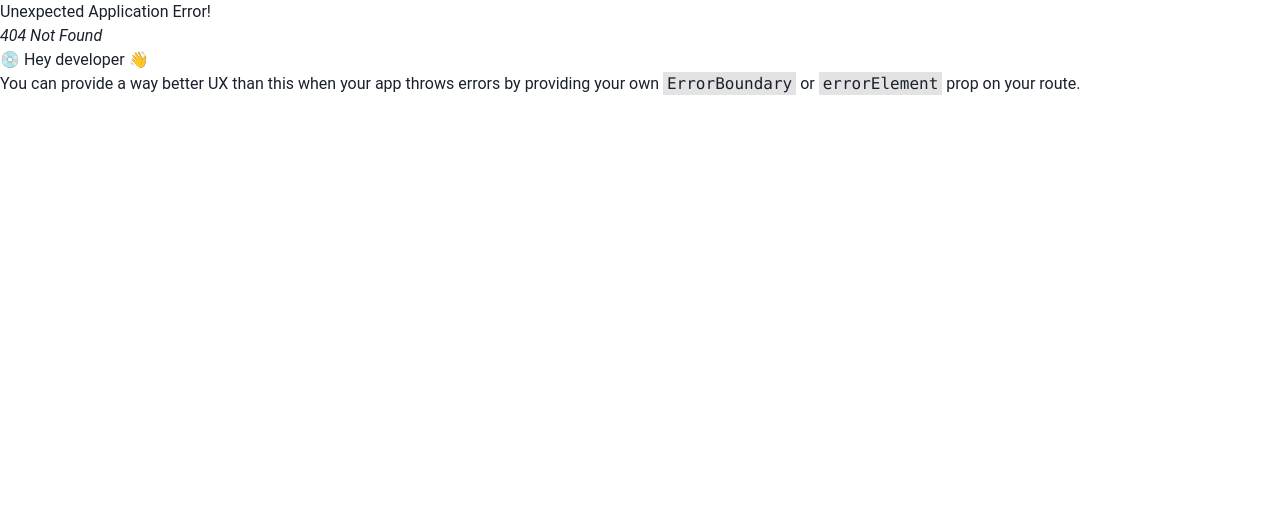
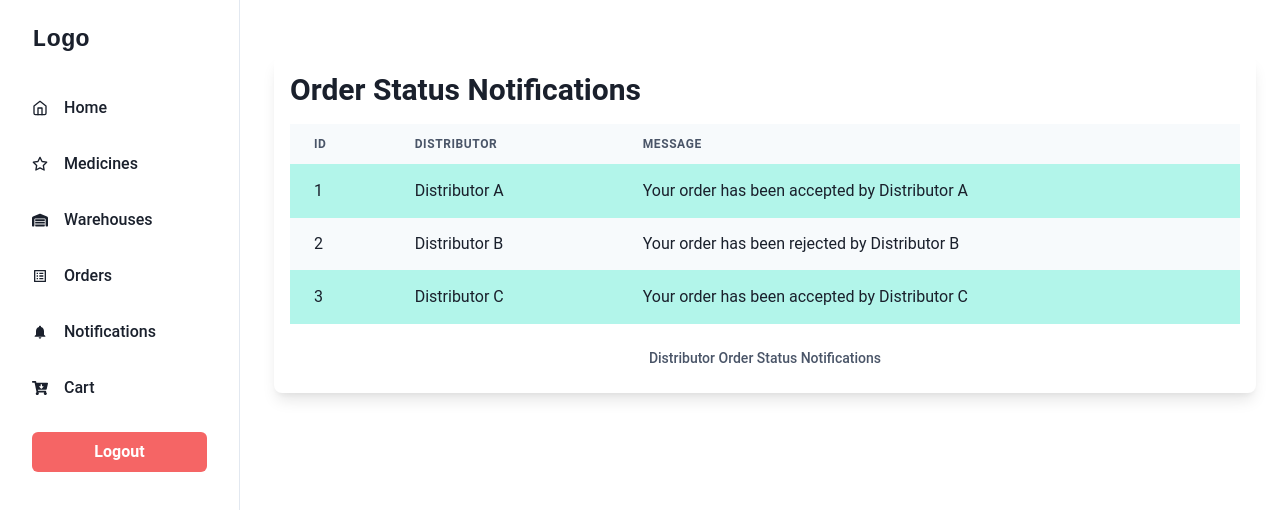
Before and after one commit to AdamDEY/PFA, a React (Vite) app: page /notifications in a window 1280 px wide. Before the commit this address had no page. Shown: the top 510 px of the page. Built offline with nearby package versions, Linux system fonts and the light colour scheme; sample sign-in values are in the browser's storage.

Commit message:
begin notification

```diff
--- a/src/App.tsx
+++ b/src/App.tsx
@@ -12,6 +12,7 @@ import WarehousesPage from './pharmacy/pages/warehouses page/WarehousesPage';
 
 import StockPage from './distributor/pages/stockpage/StockPage';
 import Application from './distributor/application/Application';
+import NotificationPage from './pharmacy/pages/notificationpage/NotificationPage';
 
 // Define the router
 const router = createBrowserRouter([
@@ -43,6 +44,10 @@ const router = createBrowserRouter([
     path: "/cart",
     element: <RequireAuth><CartPage /></RequireAuth>,
   },
+  {
+    path: "/notifications",
+    element: <RequireAuth><NotificationPage /></RequireAuth>,
+  },
 ]);
 
 // RequireAuth component for protecting routes
@@ -53,9 +58,9 @@ function RequireAuth({ children }: { children: ReactNode }) {
 
 function App() {
   return (
-    // <RouterProvider router={router} />
+    <RouterProvider router={router} />
     // // <StockPage/>
-    <Application/>
+    // <Application/>
   );
 }
 
--- a/src/distributor/application/Application.tsx
+++ b/src/distributor/application/Application.tsx
@@ -5,6 +5,7 @@ import DistributorLoginPage from "../pages/distributorloginpage/DistributorLogin
 import StockPage from "../pages/stockpage/StockPage";
 import DistributorHomePage from "../pages/distributorhomepage/DistributorHomePage";
 import DistributorOrderPage from "../pages/distributororderpage/DistributorOrderPage";
+import NotificationDistributorPage from "../pages/distributornotificationpage/NotificationDistributorPage";
 
 
 
@@ -24,6 +25,10 @@ const distriRouter = createBrowserRouter([
     {
       path: "/distributor/orders",
       element: <RequireAuth><DistributorOrderPage /></RequireAuth>,
+    },
+    {
+      path: "/distributor/notifications",
+      element: <RequireAuth><NotificationDistributorPage /></RequireAuth>,
     },
     // {
     //   path: "/warehouses",
--- a/src/distributor/components/sidebardis/SidebarDist.tsx
+++ b/src/distributor/components/sidebardis/SidebarDist.tsx
@@ -32,7 +32,7 @@ const LinkItems: Array<LinkItemProps> = [
   { name: "Home", icon: FiHome, url: "/distributor/home" },
   { name: "Stock", icon: FiStar, url: "/distributor/stock" },
   { name: "Orders", icon: MdListAlt, url: "/distributor/orders" },
-  { name: "Notifications", icon: MdNotifications, url: "/notifications" },
+  { name: "Notifications", icon: MdNotifications, url: "/distributor/notifications" },
 
 ];
 
--- a/src/distributor/pages/distributororderpage/DistributorOrderPage.tsx
+++ b/src/distributor/pages/distributororderpage/DistributorOrderPage.tsx
@@ -27,6 +27,15 @@ import axios from "axios";
 import { ChevronDownIcon, ChevronUpIcon } from '@chakra-ui/icons';
 import SidebarDist from "../../components/sidebardis/SidebarDist";
 
+interface Pharmacy {
+  _id: string;
+  name: string;
+  address: string;
+  city: string;
+  clientId: string;
+  __v: number;
+}
+
 interface Medicine {
   _id: string;
   name: string;
@@ -46,7 +55,7 @@ interface MedicineQuantity {
 
 interface Order {
   _id: string;
-  pharmacy: string;
+  pharmacy: Pharmacy;
   distributor: string;
   medicine_quantity: MedicineQuantity[];
   confirmation: boolean;
@@ -204,7 +213,7 @@ const OrderTable: React.FC<OrderTableProps> = ({ orders, expandedOrder, toggleEx
             <React.Fragment key={order._id}>
               <Tr>
                 <Td>{order._id}</Td>
-                <Td>{order.pharmacy}</Td>
+                <Td>{order.pharmacy.name}</Td>
                 <Td>{order.total_price} DT</Td>
                 <Td>
                   <Badge colorScheme={getStatusColor(order.status)}>{order.status}</Badge>
--- a/src/pharmacy/pages/cart page/CartPage.tsx
+++ b/src/pharmacy/pages/cart page/CartPage.tsx
@@ -6,11 +6,22 @@ import {
   Grid,
   GridItem,
   Flex,
-  useToast
+  useToast,
+  Divider,
+  Heading,
+  VStack,
+  HStack,
+  useColorModeValue,
 } from "@chakra-ui/react";
 import { useCart } from "../../context/CartContext";
 import axios from "axios";
 import SideBar from "../../components/sidebar/SideBar";
+import { FaTrashAlt } from "react-icons/fa";
+
+const getID = () => {
+  const ID = localStorage.getItem("DistributorID");
+  if (ID) return ID;
+};
 
 function CartPage() {
   const { cart, removeFromCart, clearCart } = useCart();
@@ -30,10 +41,11 @@ function CartPage() {
       });
       return;
     }
-
-    const distributorId = "6625a720f00b7e0916efaf00"; // Replace with the actual distributor ID
+    const distributor_id = getID();
+    console.log('distri id', distributor_id);
+    // Replace with the actual distributor ID
     const orderData = {
-      distributor: distributorId,
+      distributor: "57cnr6lrin4vbmd0ghj53q2mfk",
       medicine_quantity: cart.map(item => ({
         medicine: item._id, // Ensure to use _id if that is required by the server
         quantity: item.quantity,
@@ -75,6 +87,11 @@ function CartPage() {
     }
   };
 
+  const bgColor = useColorModeValue("white", "gray.700");
+  const cardColor = useColorModeValue("gray.50", "gray.800");
+
+  const totalPrice = cart.reduce((total, item) => total + item.price * item.quantity, 0);
+
   return (
     <Grid
       templateAreas={`
@@ -82,7 +99,7 @@ function CartPage() {
       `}
       gridTemplateColumns={"250px 1fr"}
       h="100vh"
-      w="100vw" // Full height of the viewport
+      w="100vw"
       overflowX="auto"
     >
       {/* Sidebar */}
@@ -91,35 +108,49 @@ function CartPage() {
       </GridItem>
       {/* Main Content Area */}
       <GridItem area={"main"}>
-        <Box w="100%" h="100%" mt="8">
-          <Box p={4}>
-            <Flex justifyContent="space-between" alignItems="center">
-              <Text fontSize="2xl" mb={4}>
-                Shopping Cart
-              </Text>
-              <Button colorScheme="teal" onClick={confirmOrder}>
+        <Box w="100%" h="100%" mt="8" p={6}>
+          <Box p={4} bg={bgColor} borderRadius="lg" boxShadow="lg">
+            <Flex justifyContent="space-between" alignItems="center" mb={4}>
+              <Heading as="h2" size="lg">Shopping Cart</Heading>
+              <Button colorScheme="teal" size="lg" onClick={confirmOrder}>
                 Confirm Order
               </Button>
             </Flex>
+            <Divider mb={4} />
             {cart.length === 0 ? (
-              <Text>Your cart is empty.</Text>
+              <Text fontSize="xl">Your cart is empty.</Text>
             ) : (
+              <>
                 <Stack spacing={4}>
                   {cart.map((item) => (
-                  <Box key={item._id} p={4} borderWidth="1px" borderRadius="lg">
-                    <Text fontWeight="bold">{item.name}</Text>
+                    <Box key={item._id} p={4} borderWidth="1px" borderRadius="lg" bg={cardColor}>
+                      <Flex justifyContent="space-between" alignItems="center">
+                        <VStack align="start">
+                          <Text fontWeight="bold" fontSize="lg">{item.name}</Text>
                           <Text>{item.description}</Text>
+                          <HStack>
                             <Text>Price: {item.price} DT</Text>
                             <Text>Quantity: {item.quantity}</Text>
+                          </HStack>
+                        </VStack>
                         <Button
+                          leftIcon={<FaTrashAlt />}
                           colorScheme="red"
+                          variant="outline"
                           onClick={() => removeFromCart(item._id)}
                         >
                           Remove
                         </Button>
+                      </Flex>
                     </Box>
                   ))}
                 </Stack>
+                <Divider my={4} />
+                <Flex justifyContent="space-between" alignItems="center">
+                  <Text fontSize="2xl" fontWeight="bold">Total Price:</Text>
+                  <Text fontSize="2xl" fontWeight="bold">{totalPrice.toFixed(2)} DT</Text>
+                </Flex>
+              </>
             )}
           </Box>
         </Box>
--- a/src/pharmacy/pages/medicinewarehouse page/MedicineWarehousePage.tsx
+++ b/src/pharmacy/pages/medicinewarehouse page/MedicineWarehousePage.tsx
@@ -10,7 +10,8 @@ const getToken = (): string | null => {
   return localStorage.getItem('token');
 };
 function MedicineWarehousePage() {
-  const { distributor_id } = useParams(); // Extract distributorId from URL
+  const { distributor_id } = useParams();
+  localStorage.setItem('DistributorID',JSON.stringify(distributor_id) )// Extract distributorId from URL
 
   const fetchMedicines = async () => {
     const token= getToken();
--- /dev/null
+++ b/src/pharmacy/pages/notificationpage/NotificationPage.tsx
@@ -0,0 +1,83 @@
+import {
+    Box,
+    Table,
+    Thead,
+    Tbody,
+    Tr,
+    Th,
+    Td,
+    TableCaption,
+    Grid,
+    GridItem,
+    Heading,
+    useColorModeValue,
+  } from "@chakra-ui/react";
+  import SideBar from "../../components/sidebar/SideBar";
+
+  const notifications = [
+    { id: 1, distributor: "Distributor A", status: "Accepted" },
+    { id: 2, distributor: "Distributor B", status: "Rejected" },
+    { id: 3, distributor: "Distributor C", status: "Accepted" },
+    // Add more notifications as needed
+  ];
+
+  function NotificationPage() {
+    const bgColor = useColorModeValue("white", "gray.700");
+    const tableColor = useColorModeValue("gray.50", "gray.800");
+
+    const getMessage = (status: string, distributor: string) => {
+      return status === "Accepted"
+        ? `Your order has been accepted by ${distributor}`
+        : `Your order has been rejected by ${distributor}`;
+    };
+
+    return (
+      <Grid
+        templateAreas={`
+          "nav main"
+        `}
+        gridTemplateColumns={"250px 1fr"}
+        h="100vh"
+        w="100vw"
+        overflowX="auto"
+      >
+        {/* Sidebar */}
+        <GridItem area={"nav"}>
+          <SideBar children={undefined} />
+        </GridItem>
+        {/* Main Content Area */}
+        <GridItem area={"main"}>
+          <Box w="100%" h="100%" mt="8" p={6}>
+            <Box p={4} bg={bgColor} borderRadius="lg" boxShadow="lg">
+              <Heading as="h2" size="lg" mb={4}>
+                Order Status Notifications
+              </Heading>
+              <Box overflowX="auto">
+                <Table variant="striped" colorScheme="teal" bg={tableColor}>
+                  <TableCaption>Distributor Order Status Notifications</TableCaption>
+                  <Thead>
+                    <Tr>
+                      <Th>ID</Th>
+                      <Th>Distributor</Th>
+                      <Th>Message</Th>
+                    </Tr>
+                  </Thead>
+                  <Tbody>
+                    {notifications.map((notification) => (
+                      <Tr key={notification.id}>
+                        <Td>{notification.id}</Td>
+                        <Td>{notification.distributor}</Td>
+                        <Td>{getMessage(notification.status, notification.distributor)}</Td>
+                      </Tr>
+                    ))}
+                  </Tbody>
+                </Table>
+              </Box>
+            </Box>
+          </Box>
+        </GridItem>
+      </Grid>
+    );
+  }
+
+  export default NotificationPage;
```
Also changed, not shown: src/distributor/pages/distributornotificationpage/NotificationDistributorPage.tsx (added, +82 -0 lines), src/pharmacy/pages/orders page/OrdersPage.tsx (+13 -2 lines). Lines whose indentation alone changed are shown as unchanged.
